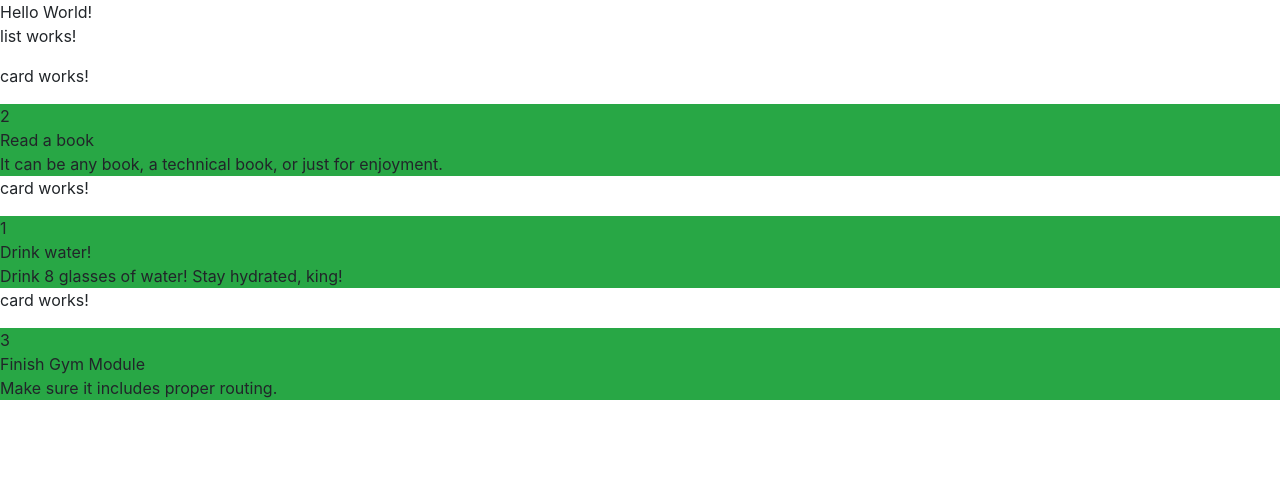
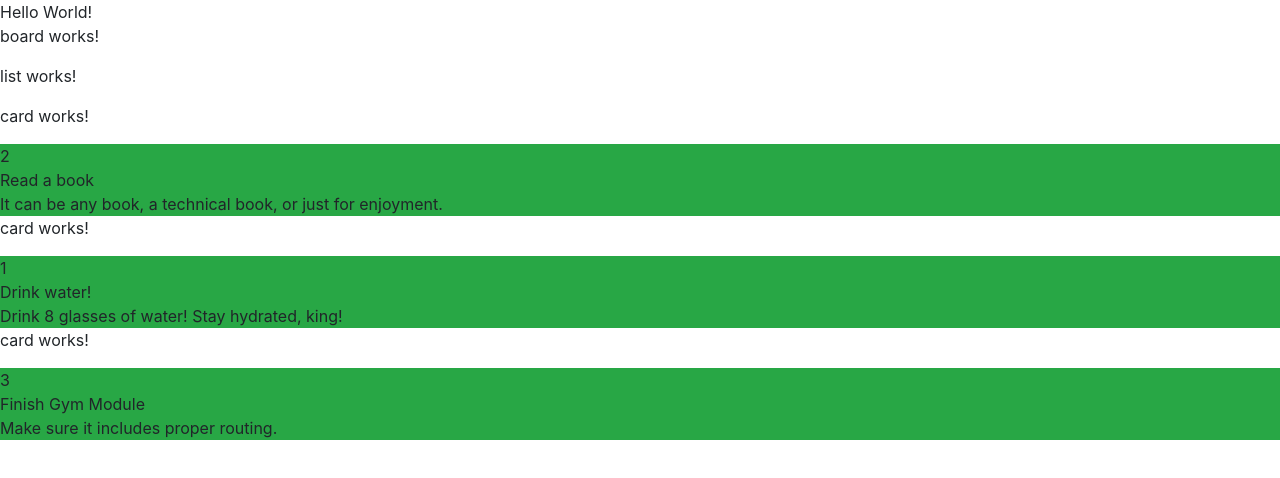
Before and after one commit to batibot323/trello-clone-tutorial, an Angular app: page / in a window 1280 px wide. Shown: the top 478 px of the page. Built offline with nearby package versions, Linux system fonts and the light colour scheme.

Commit message:
Connected board module to root module.

```diff
--- a/src/app/app.component.html
+++ b/src/app/app.component.html
@@ -1,2 +1,2 @@
 <div>Hello World!</div>
-<div><tc-list></tc-list></div>
+<div><tc-board></tc-board></div>
--- a/src/app/app.module.ts
+++ b/src/app/app.module.ts
@@ -3,6 +3,7 @@ import { NgModule } from '@angular/core';
 
 import { AppComponent } from './app.component';
 import { ListModule } from './list/list.module';
+import { BoardModule } from './board/board.module';
 
 @NgModule({
   declarations: [
@@ -10,7 +11,7 @@ import { ListModule } from './list/list.module';
   ],
   imports: [
     BrowserModule,
-    ListModule
+    BoardModule
   ],
   providers: [],
   bootstrap: [AppComponent]
--- a/src/app/board/board.component.html
+++ b/src/app/board/board.component.html
@@ -1 +1,4 @@
 <p>board works!</p>
+<div>
+    <tc-list></tc-list>
+</div>
--- a/src/index.html
+++ b/src/index.html
@@ -5,7 +5,6 @@
   <title>TrelloClone</title>
   <base href="/">
   <meta name="viewport" content="width=device-width, initial-scale=1">
-  <!-- <link rel="stylesheet" href="https://stackpath.bootstrapcdn.com/bootstrap/4.4.1/css/bootstrap.min.css" integrity="sha384-Vkoo8x4CGsO3+Hhxv8T/Q5PaXtkKtu6ug5TOeNV6gBiFeWPGFN9MuhOf23Q9Ifjh" crossorigin="anonymous"> -->
   <link rel="icon" type="image/x-icon" href="favicon.ico">
 </head>
 <body>
```
Also changed, not shown: src/app/board/board.module.ts (+6 -1 lines).
